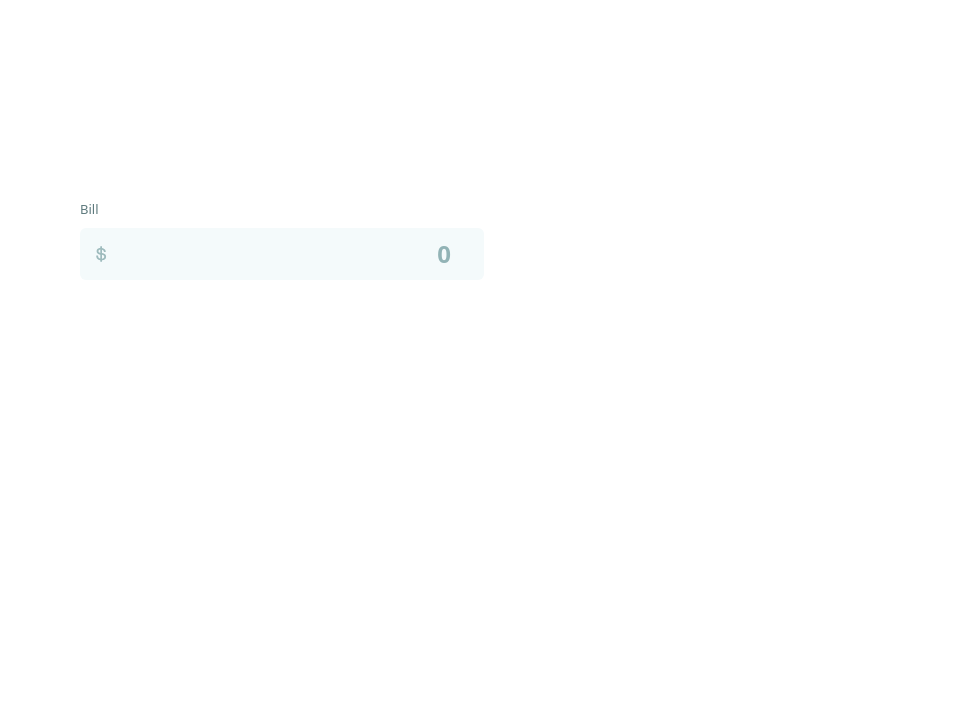
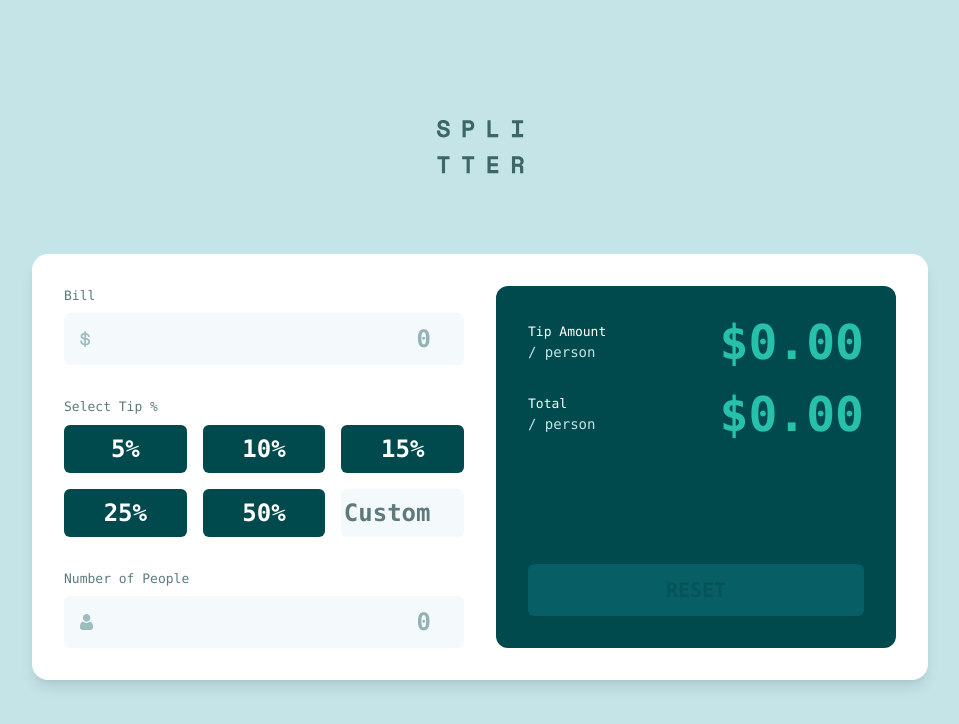
Before and after one commit to xy-real/tip-calculator-fem, a Next.js app: page / in a window 1280 px wide. Shown: the top 724 px of the page, without its empty margins (160-1119 px from the left). Built offline with nearby package versions, Linux system fonts and the light colour scheme.

Commit message:
Layed out the existing components and integrated calculator logic

```diff
--- a/src/app/page.tsx
+++ b/src/app/page.tsx
@@ -1,20 +1,120 @@
-import React from 'react';
-//import { useState } from 'react';
-import BillInput from '../components/BillInput';
+"use client";
 
-export default function Home() {
+import Image from "next/image";
+import logo from "../../public/logo.svg";
+import BillInput from "../components/BillInput";
+import PeopleCountInput from "../components/PeopleCountInput";
+import DisplayResult from "../components/DisplayResults";
+import ResetButton from "../components/ResetButton";
+import TipInput from "../components/TipInput";
+import TipCalculator from "../../utils/TipCalculator";
+import { useState, useEffect } from "react";
+
+// Custom hook for tip calculation state management
+const useTipCalculation = () => {
+  const [billAmount, setBillAmount] = useState("");
+  const [tipPercent, setTipPercent] = useState("");
+  const [numPeople, setNumPeople] = useState("");
+  const [activeTipButton, setActiveTipButton] = useState(false);
+  const [calculations, setCalculations] = useState({
+    tipPerPerson: 0,
+    totalPerPerson: 0
+  });
+
+  // Calculate tip whenever inputs change
+  useEffect(() => {
+    const calculationResult = TipCalculator(
+      parseFloat(billAmount),
+      parseFloat(tipPercent),
+      parseFloat(numPeople)
+    );
+
+    setCalculations({
+      tipPerPerson: calculationResult.tipPerPerson,
+      totalPerPerson: calculationResult.totalPerPerson
+    });
+  }, [billAmount, tipPercent, numPeople]);
+
+  return {
+    billAmount,
+    setBillAmount,
+    tipPercent,
+    setTipPercent,
+    numPeople,
+    setNumPeople,
+    activeTipButton,
+    setActiveTipButton,
+    calculations
+  };
+};
+
+export default function TipCalculatorApp() {
+  const {
+    billAmount,
+    setBillAmount,
+    tipPercent,
+    setTipPercent,
+    numPeople,
+    setNumPeople,
+    activeTipButton,
+    setActiveTipButton,
+    calculations
+  } = useTipCalculation();
+
+  // Event handlers with more descriptive names
+  const onTipButtonSelect = (selectedTip: string) => {
+    setActiveTipButton(true);
+    setTipPercent(prevTip => prevTip === selectedTip ? "" : selectedTip);
+  };
+
+  const onCustomTipInput = (customTip: string) => {
+    setActiveTipButton(false);
+    setTipPercent(customTip);
+  };
+
+  const clearAllInputs = () => {
+    setBillAmount("");
+    setTipPercent("");
+    setNumPeople("");
+    setActiveTipButton(false);
+  };
+
+  // Computed values
+  const hasValidInputs = Number(billAmount) > 0 || Number(tipPercent) > 0 || Number(numPeople) > 0;
+  const isZeroPeopleError = numPeople === "0";
+
   return (
-    <main className='min-h-screen'>
-      <div className='flex items-center justify-center min-h-screen flex-row'>
-        <div className='w-200 h-100 bg-white rounded-md'>
-          <div className='flex flex-row'>
-            <div>
-              <BillInput />
-            </div>
-          </div>
-        </div>
+    <main className="flex min-h-screen flex-col items-center justify-start bg-[hsl(185,41%,84%)] px-4 pt-12 font-mono md:justify-center md:px-0 md:pt-0">
+      <Image
+        className="tracking-[0.5em]"
+        src={logo}
+        alt="splitter logo"
+      />
+
+      <div className="mt-10 grid w-full max-w-4xl grid-cols-1 gap-8 rounded-2xl bg-white p-6 shadow-lg md:mt-20 md:grid-cols-2 md:p-8">
+        <section className="flex flex-col justify-between gap-8">
+          <BillInput bill={billAmount} handleBillInput={setBillAmount} />
+          <TipInput
+            tip={tipPercent}
+            isOnTipButton={activeTipButton}
+            handleTipClick={onTipButtonSelect}
+            handleTipInput={onCustomTipInput}
+          />
+          <PeopleCountInput
+            peopleCount={numPeople}
+            isZeroPeopleCount={isZeroPeopleError}
+            handlePeopleCountChange={setNumPeople}
+          />
+        </section>
+
+        <section className="flex flex-col justify-between rounded-xl bg-[hsl(183,100%,15%)] p-6 pt-10 md:p-8">
+          <DisplayResult
+            tipPerPerson={calculations.tipPerPerson}
+            totalPerPerson={calculations.totalPerPerson}
+          />
+          <ResetButton canReset={hasValidInputs} handleReset={clearAllInputs} />
+        </section>
       </div>
-      {/* Your tip calculator components will go here */}
     </main>
   );
 }
```
